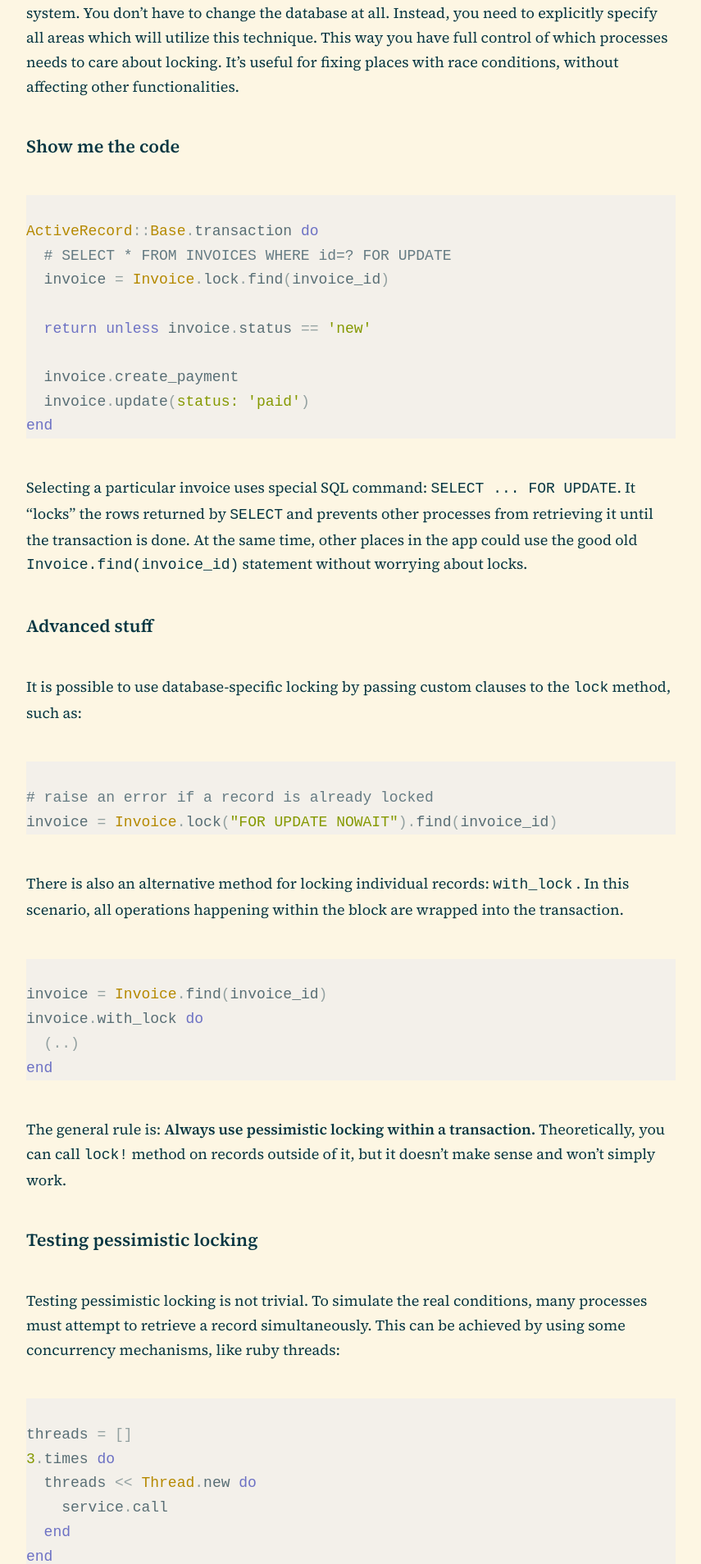
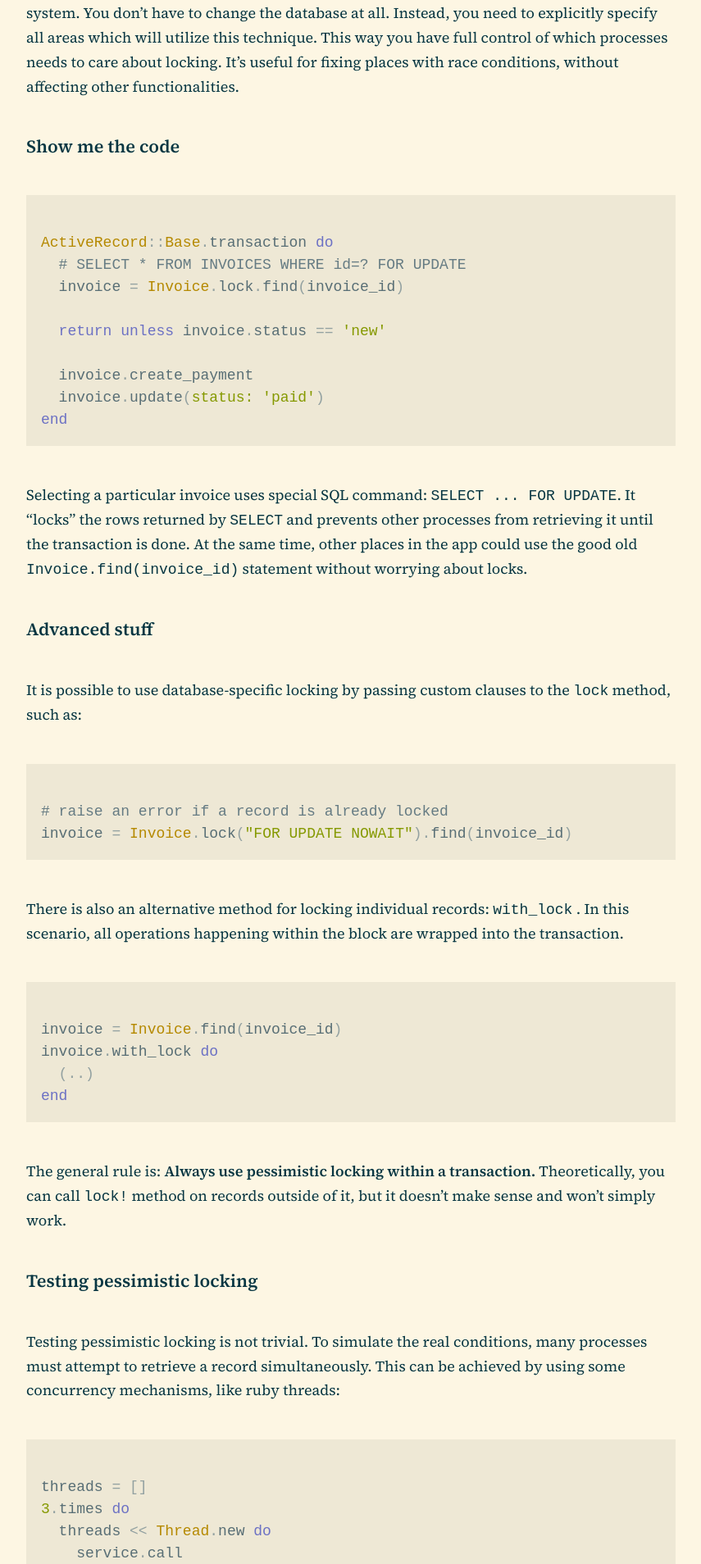
Before and after one commit to maikhel/maikhel.github.io, a Jekyll site: the page built from _posts/2023-06-23-pessimistic-locking.md, in a window 1280 px wide. Shown: the part 1454-3362 px from the top of the page at 82% size, without its empty margins (212-1067 px from the left). Built offline with Jekyll 4.4.1, drawn with Linux system fonts in a browser that asks for light colours.

Commit message:
Adjust code snippets style

```diff
--- a/assets/css/syntax.css
+++ b/assets/css/syntax.css
@@ -1,8 +1,22 @@
+.highlighter-rouge {
+  margin-right: auto;
+  margin-left: auto;
+  max-width: 44rem;
+  text-align: justify;
+  line-height: 1.5;
+  font-size: 1rem;
+}
+
+.highlighter-rouge .highlight {
+  padding: 0 var(--space-2);
+  overflow: auto;
+}
+
 .highlight table td { padding: 5px; }
 .highlight table pre { margin: 0; }
 .highlight, .highlight .w {
   color: #586e75;
-  background-color: #f3f0ea;
+  background-color: var(--bg-soft);
 }
 .highlight .err {
   color: #002b36;
@@ -86,7 +100,7 @@
   .highlight table pre { margin: 0; }
   .highlight, .highlight .w {
     color: #93a1a1;
-    background-color: #002b36;
+    background-color: var(--bg-soft);
   }
   .highlight .err {
     color: #002b36;
```
